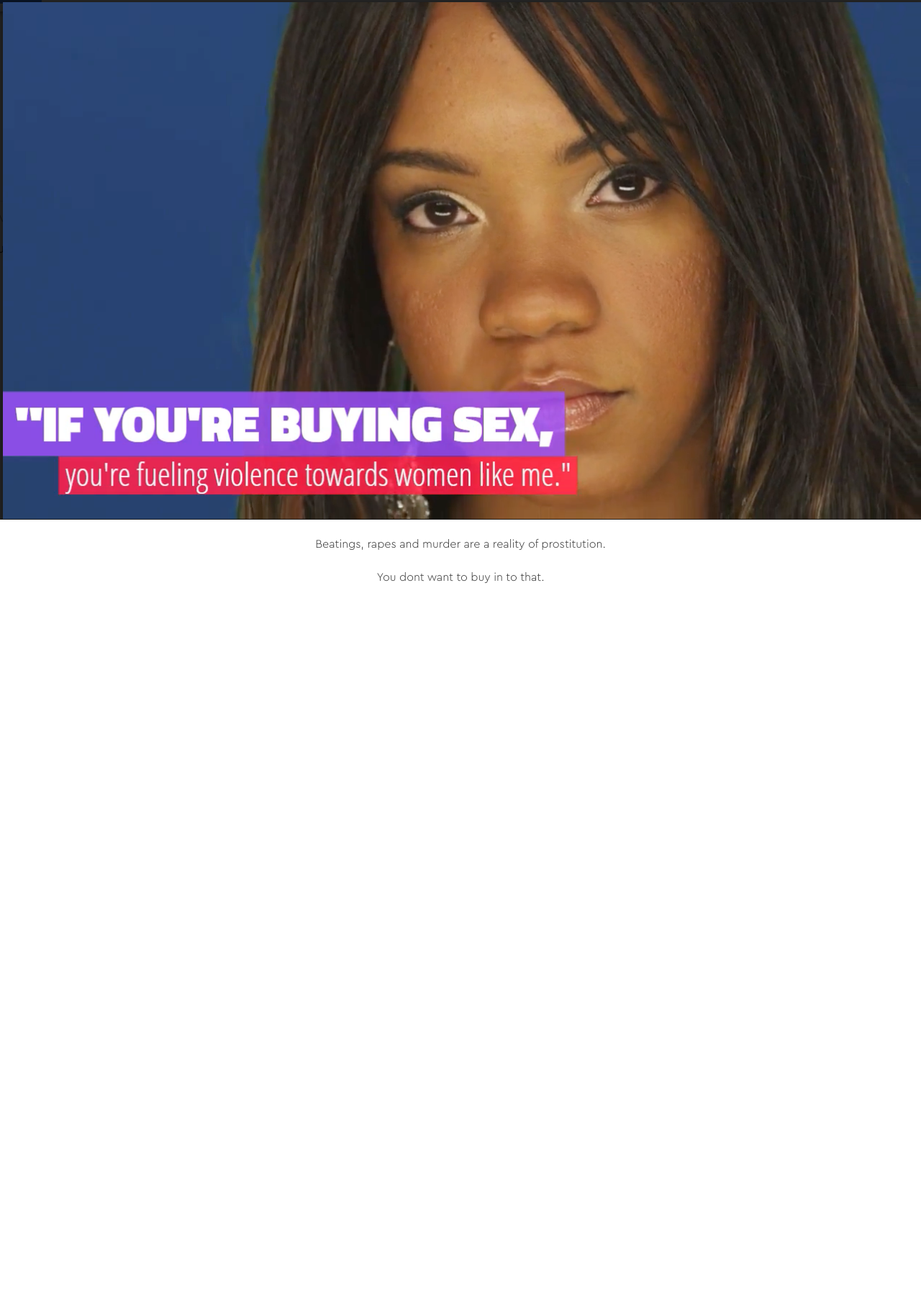
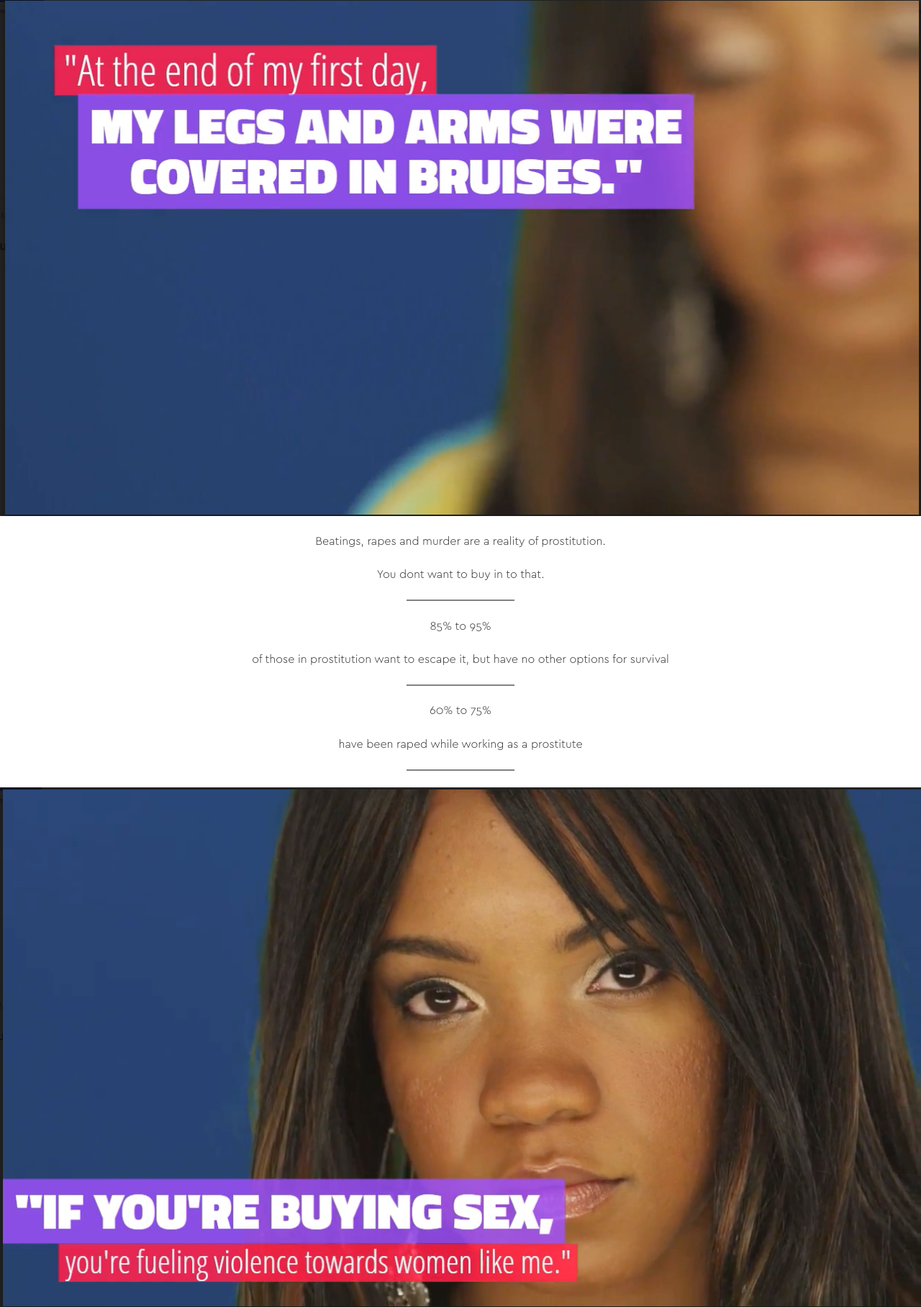
Before and after one commit to freedom-signal/deterrence-site-template, a Gatsby site: page /harm in a window 1280 px wide. Shown: the whole page at 72% size. Before the commit the page ends 838 px from the top, so only its background shows below. Built offline with nearby package versions, Linux system fonts and the light colour scheme; Gatsby itself is replaced by a stand-in of ours.

Commit message:
Add harm images

```diff
--- a/src/pages/harm.js
+++ b/src/pages/harm.js
@@ -8,21 +8,41 @@ import sharedStyles from '../assets/shared-styles/shared.module.scss';
 const HarmPage = ({ data }) => (
   <div>
     <Img
-      alt="Text overlay that reads: If you're buying sex, you're fueling violence towards women like me."
+      alt="Text overlay that reads: At the end of my first day, my legs and arms were covered in bruises."
       sizes={data.harmImage.sizes}
     />
     <div className={sharedStyles.pageWrapper}>
       <div>
         <p>Beatings, rapes and murder are a reality of prostitution.</p>
         <p>You dont want to buy in to that.</p>
+        <div className={sharedStyles.dividerLine}></div>
       </div>
+      <div>
+        <p>85% to 95%</p>
+        <p>of those in prostitution want to escape it, but have no other options for survival</p>
+        <div className={sharedStyles.dividerLine}></div>
+      </div>
+      <div>
+        <p>60% to 75%</p>
+        <p>have been raped while working as a prostitute</p>
+        <div className={sharedStyles.dividerLine}></div>
+      </div>
+      <Img
+        alt="Text overlay that reads: If you're buying sex, you're fueling violence towards women like me."
+        sizes={data.secondHarmImage.sizes}
+      />
     </div>
   </div>
 )
 
 export const query = graphql`
   query HarmQuery {
-    harmImage: imageSharp(id: {regex: "/harm2-fueling-violence/"}) {
+    harmImage: imageSharp(id: {regex: "/harm1-beaten/"}) {
+      sizes(maxWidth: 1240) {
+        ...GatsbyImageSharpSizes
+      }
+    }
+    secondHarmImage: imageSharp(id: {regex: "/harm2-fueling-violence/"}) {
       sizes(maxWidth: 1240) {
         ...GatsbyImageSharpSizes
       }
```
